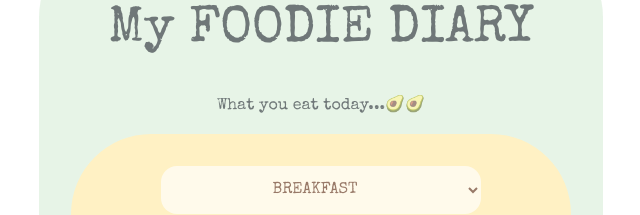
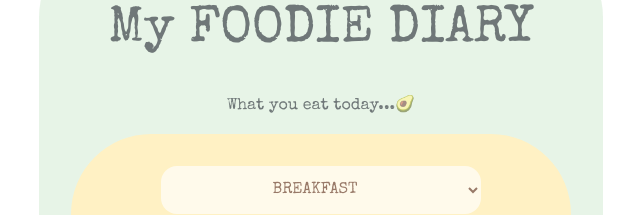
Before and after one commit to Yingyingcheng/Foodie-Diary, a React (Vite) app: page / in a window 1280 px wide. Shown: the part 173-388 px from the top of the page, without its empty margins (319-959 px from the left). Built offline with nearby package versions, Linux system fonts and the light colour scheme.

Commit message:
Revert "added one more 🥑"
This reverts commit ffb0d90d9521d5f929a83286dc3830a860cb0e26.

```diff
--- a/src/App.tsx
+++ b/src/App.tsx
@@ -9,7 +9,7 @@ function App() {
   return (
     <>
       <h1>My FOODIE DIARY</h1>
-      <p>What you eat today...🥑🥑</p>
+      <p>What you eat today...🥑</p>
       <form
         className="form"
         onSubmit={(e) => {
```
